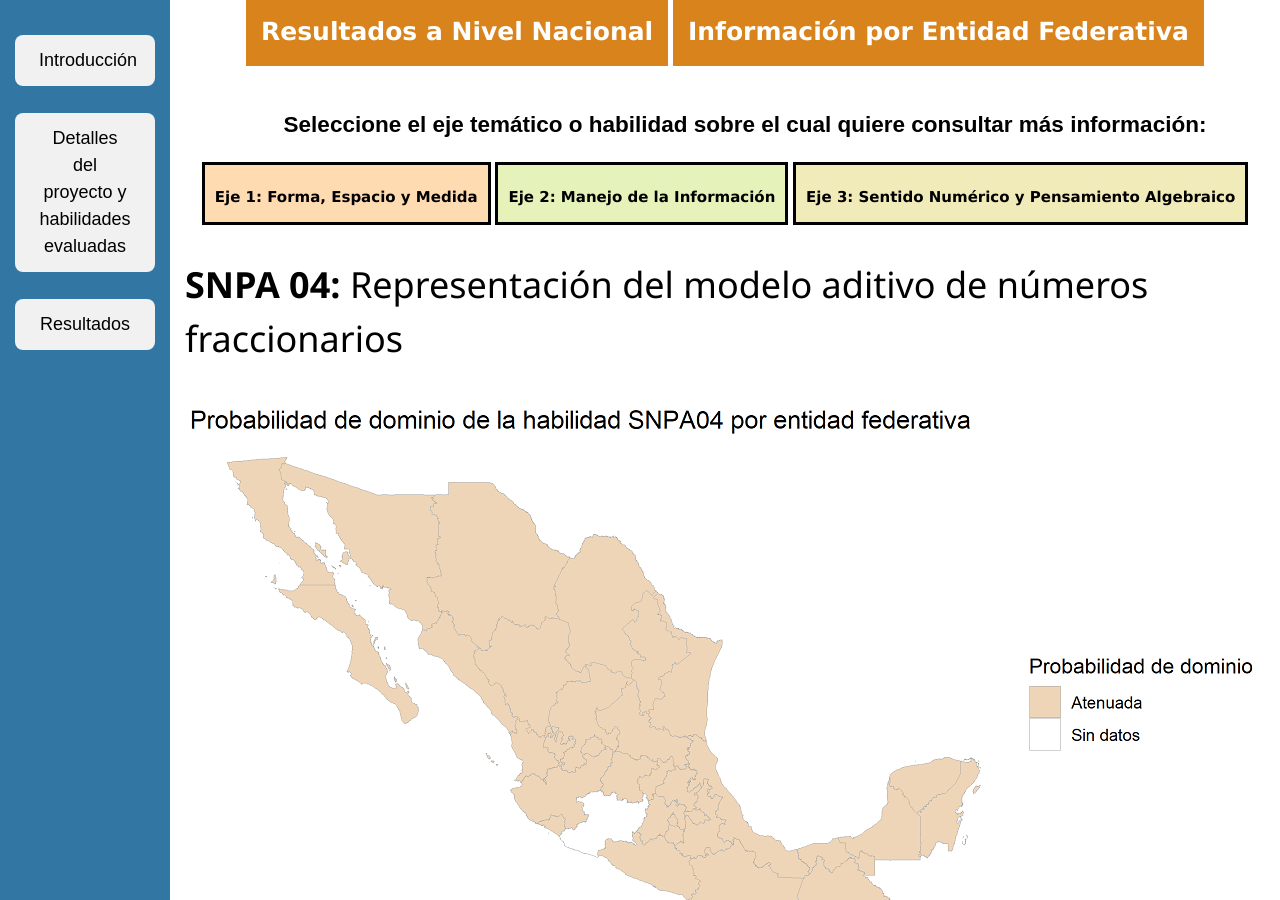
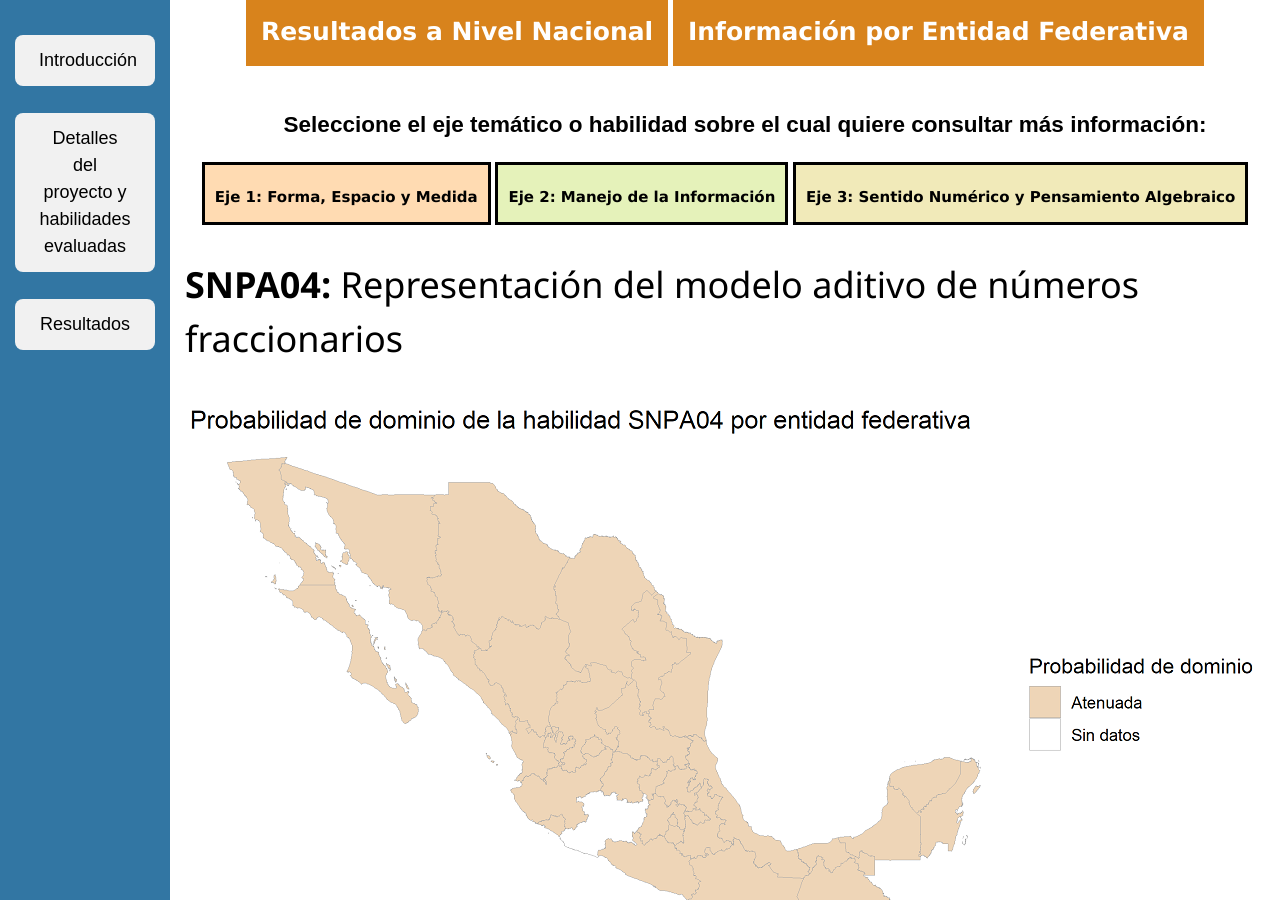
Before and after one commit to rimedie/rimedie.github.io, a Jekyll site: the page built from ProyVisuales/1_Infografia_Feb2019/Heatmaps/SNPA04.html, in a window 1280 px wide and 900 px high, scrolled down 600 px. Built offline with Jekyll 4.4.1, drawn with Linux system fonts in a browser that asks for light colours.

Commit message:
Update SNPA04.html

```diff
--- a/ProyVisuales/1_Infografia_Feb2019/Heatmaps/SNPA04.html
+++ b/ProyVisuales/1_Infografia_Feb2019/Heatmaps/SNPA04.html
@@ -4,7 +4,7 @@ title: SNPA04
 ---
 <div class="blurb">
 
-	<h1><b>SNPA 04:</b> Representación del modelo aditivo de números fraccionarios</h1>
+	<h1><b>SNPA04:</b> Representación del modelo aditivo de números fraccionarios</h1>
 	<center>
 	<img class="displayed" src="SNPA04.png" />
 	</center>
```
